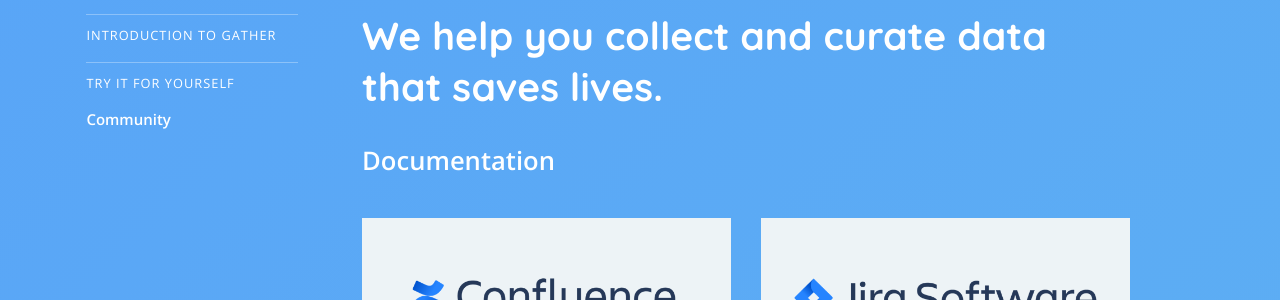
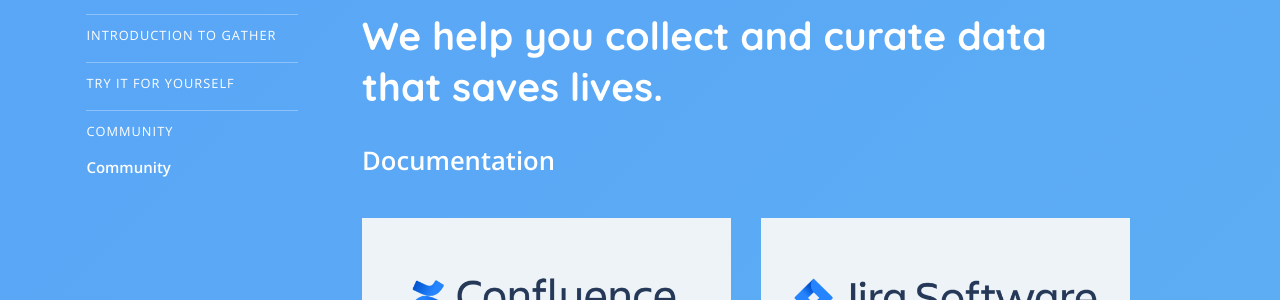
Before and after one commit to nixilla/gather, a Jekyll site: the page built from support.html, in a window 1280 px wide. Shown: the part 133-433 px from the top of the page. Built offline with Jekyll 4.4.1, drawn with Linux system fonts in a browser that asks for light colours.

Commit message:
chore: add community page to nav list

```diff
--- a/_data/list.yml
+++ b/_data/list.yml
@@ -13,3 +13,5 @@ toc:
         url: /documentation/try/index.html
       - page: Adding Aether Connect
         url: /documentation/try/connect.html
+  - title: Community
+    url: /community.html
```
